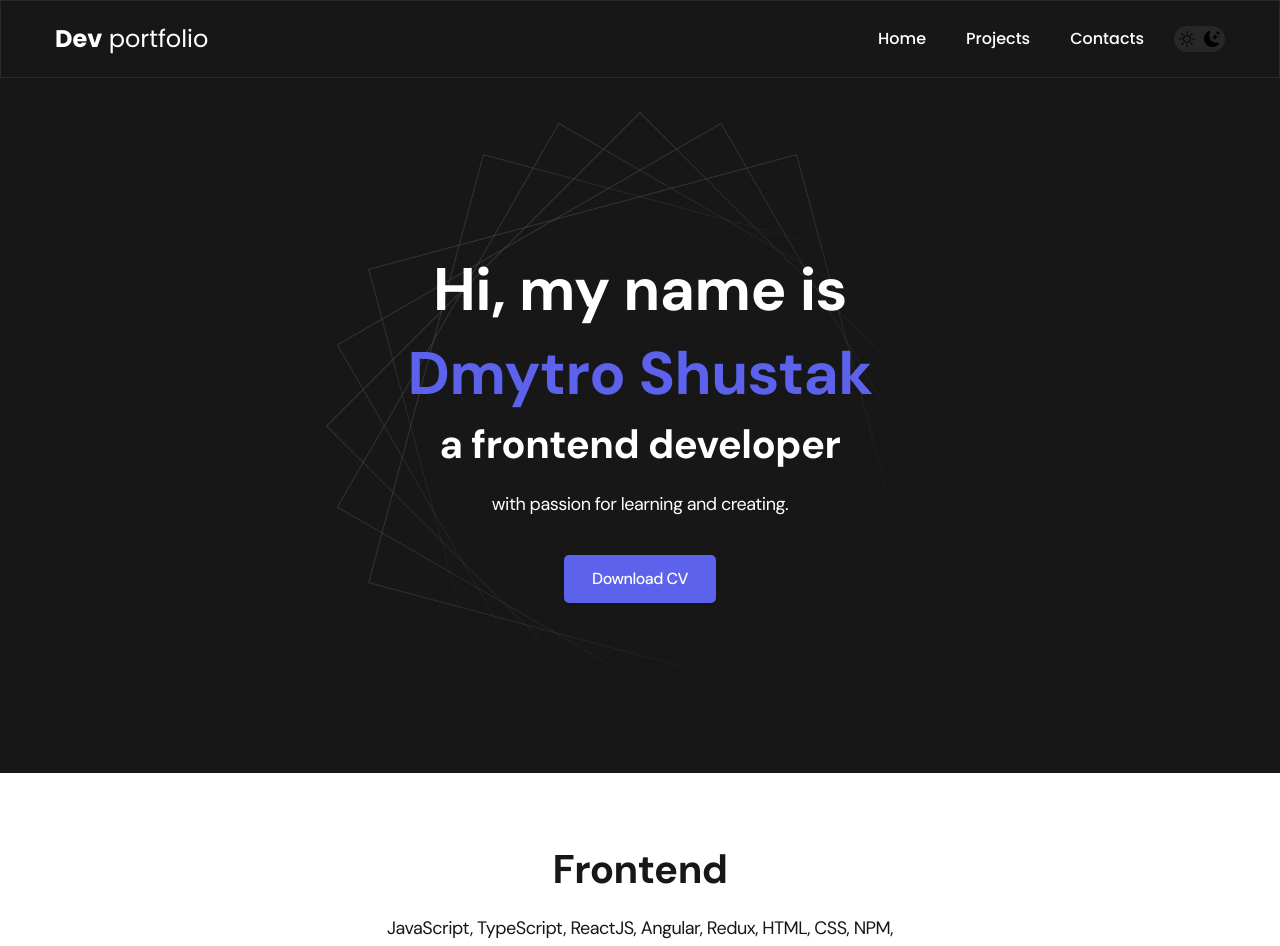
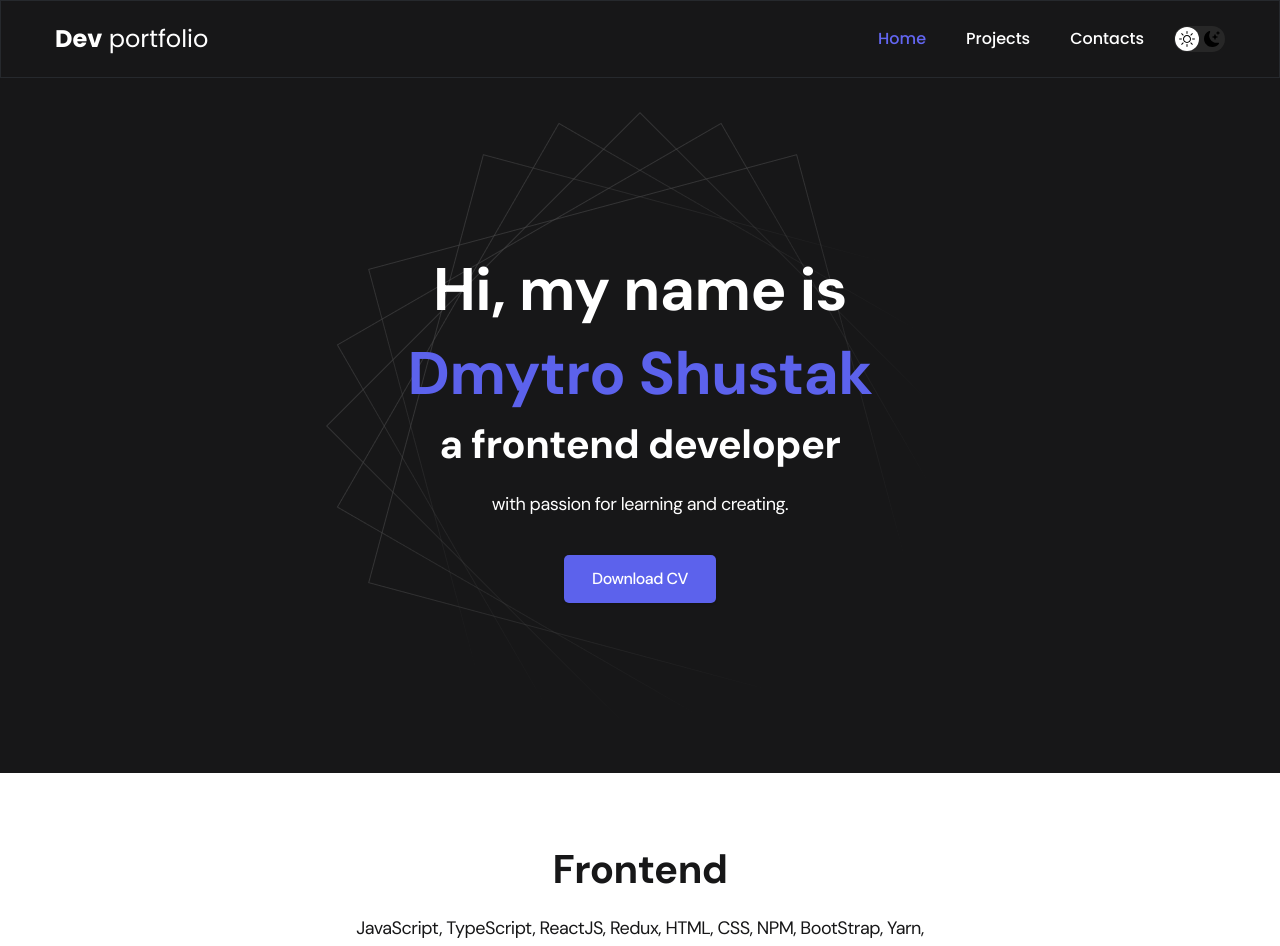
Before and after one commit to Densdix/portfolio-react, a React (Create React App) app: page / in a window 1280 px wide. Shown: the top 946 px of the page. Built offline with nearby package versions, Linux system fonts and the light colour scheme; no server answers.

Commit message:
added darkTheme

```diff
--- a/src/components/Home/Home.tsx
+++ b/src/components/Home/Home.tsx
@@ -26,11 +26,11 @@ const Home = () => {
                     <ul className="my-0 mx-auto max-w-[570px] flex flex-col items-center gap-y-[40px] max-sm:gap-y-[20px] text-center">
                         <li className="text-[18px] max-sm:text-[16px] leading-[1.5]">
                             <h2 className="mb-[20px] text-[40px] font-bold leading-[1.3] max-sm:mb-[10px] max-sm:text-[30px]">Frontend</h2>
-                            <p className='mt-[0.5em]'>JavaScript, TypeScript, ReactJS, Angular, Redux, HTML, CSS, NPM, BootStrap, MaterialUI, Yarn, TailwindCSS, StyledComponents</p>
+                            <p className='mt-[0.5em]'>JavaScript, TypeScript, ReactJS, Redux, HTML, CSS, NPM, BootStrap, Yarn, TailwindCSS</p>
                         </li>
                         <li className="text-[18px] max-sm:text-[16px] leading-[1.5]">
                             <h2 className="mb-[20px] text-[40px] font-bold leading-[1.3] max-sm:mb-[10px] max-sm:text-[30px]">Backend</h2>
-                            <p className='mt-[0.5em]'>NodeJS, MySQL, MongoDB, PHP, Laravel</p>
+                            <p className='mt-[0.5em]'>NodeJS, ExpressJS, MySQL, PostgreSQL, Sequelize</p>
                         </li>
                     </ul>
 
--- a/src/components/Projects/Projects.tsx
+++ b/src/components/Projects/Projects.tsx
@@ -45,7 +45,7 @@ const ProjectsItemCard: React.FC<IProjectsItemCard> = ({ img, title }) => {
 const ProjectsItemCard2: React.FC<IProjectsItemCard> = ({ img, title, tags, demoLink, githubLink }) => {
   return (
     <>
-      <li className="max-w-[370px] bg-[var(--project-card-bg)] shadow-[var(--box-shadow)] rounded-[10px]">
+      <li className="max-w-[370px] shadow-[var(--box-shadow)] rounded-[10px]">
 
           <div className="flex flex-col justify-center items-center">
             <div className="!z-5 relative flex flex-col rounded-[20px] border border-gray-200 bg-white shadow-lg w-full !p-4 3xl:p-![18px] undefined">
--- a/src/components/common/Footer.tsx
+++ b/src/components/common/Footer.tsx
@@ -11,8 +11,8 @@ const Footer = () => {
                 <div className="max-w-[1200px] my-0 mx-auto p-0 px-[15px]">
                     <div className="flex flex-col items-center gap-y-[27px] max-sm:gap-y-[20px]">
                         <ul className="flex gap-x-[30px] max-sm:gap-x-[20px] items-center">
-                            <li className="max-sm:w-[28px]"><a href="#"><img src={gitHubImg} alt="Link" /></a></li>
-                            <li className="max-sm:w-[28px]"><a href="#"><img src={telegramImg} alt="Link" /></a></li>
+                            <li className="max-sm:w-[28px]"><a target='_blank' href="https://github.com/Densdix/"><img src={gitHubImg} alt="Link" /></a></li>
+                            {/* <li className="max-sm:w-[28px]"><a href="#"><img src={telegramImg} alt="Link" /></a></li> */}
                         </ul>
                         <div className="text-[16px]">
                             <p className='mt-[0.5em]'>© {currYear}<span className='font-semibold'> shustak.pp.ua</span> </p>
--- /dev/null
+++ b/src/components/common/Navbar.module.css
@@ -0,0 +1,42 @@
+/* Dark mode btn */
+
+.dark-mode-btn {
+	order: 9;
+
+	position: relative;
+	display: flex;
+	justify-content: space-between;
+
+	width: 51px;
+	height: 26px;
+	padding: 5px;
+
+	border-radius: 50px;
+	background-color: #272727;
+}
+
+.dark-mode-btn::before {
+	content: '';
+
+	position: absolute;
+	top: 1px;
+	left: 1px;
+
+	display: block;
+	width: 24px;
+	height: 24px;
+
+	border-radius: 50%;
+	background-color: #fff;
+
+	transition: left 0.2s ease-in;
+}
+
+.dark-mode-btn--active::before {
+	left: 26px;
+}
+
+.dark-mode-btn__icon {
+	position: relative;
+	z-index: 9;
+}
--- a/src/components/common/Navbar.tsx
+++ b/src/components/common/Navbar.tsx
@@ -1,9 +1,30 @@
-import React from 'react'
+import React, { useEffect, useRef, useState } from 'react'
 import sunImg from './../../assets/theme/sun.svg'
 import moonImg from './../../assets/theme/moon.svg'
 import { NavLink } from 'react-router-dom'
+import s from './Navbar.module.css'
 
 const Navbar = () => {
+
+    const [darkMode, setDarkMode] = useState('light')
+    const btnRef = useRef<HTMLButtonElement>(null)
+    useEffect(() => {
+      if(darkMode === 'dark'){
+        document.body.classList.add('dark')
+        btnRef.current?.classList.add(s['dark-mode-btn--active'])
+      }else{
+        document.body.classList.remove('dark')
+        btnRef.current?.classList.remove(s['dark-mode-btn--active'])
+      }
+    }, [darkMode])
+
+
+    const toggleDarkMode = () => {
+        setDarkMode((currentValue) => {
+            return currentValue === 'light' ? 'dark' : 'light'
+        })
+    }
+
     return (
         <>
             <nav className="py-[20px] px-0 bg-[var(--nav-bg)] border border-solid border-[var(--nav-border)] tracking-normal">
@@ -11,15 +32,15 @@ const Navbar = () => {
                     <div className="flex justify-end max-sm:justify-between items-center gap-x-[30px] gap-y-[20px] flex-wrap font-poppins">
                     <NavLink to="/" className="mr-auto text-[var(--nav-text)] text-[24px] font-poppins"><strong>Dev</strong> portfolio</NavLink>
 
-                        <button className="relative flex justify-between w-[51px] h-[26px] p-[5px] rounded-full order-9 max-sm:order-none bg-[#272727]">
-                            <img src={sunImg} alt="Light mode" className="relative z-[9]" />
-                            <img src={moonImg} alt="Dark mode" className="relative z-[9]" />
+                        <button ref={btnRef} onClick={toggleDarkMode} className={s['dark-mode-btn']}>
+                            <img src={sunImg} alt="Light mode" className={s['dark-mode-btn__icon']} />
+                            <img src={moonImg} alt="Dark mode" className={s['dark-mode-btn__icon']} />
                         </button>
 
                         <ul className="flex flex-wrap gap-y-[10px] gap-x-[40px] items-center text-[16px] font-medium">
-                            <li className="nav-list__item"><NavLink to='/' className="text-[var(--nav-text)] transition nav-list__link--active">Home</NavLink></li>
-                            <li className="nav-list__item"><NavLink to="/projects" className="text-[var(--nav-text)] transition">Projects</NavLink></li>
-                            <li className="nav-list__item"><NavLink to="/contacts" className="text-[var(--nav-text)] transition">Contacts</NavLink></li>
+                            <li><NavLink to='/' className={({isActive}) => isActive ? 'text-indigo-500' : 'text-[var(--nav-text)]'}>Home</NavLink></li>
+                            <li><NavLink to="/projects" className={({isActive}) => isActive ? 'text-indigo-500' : 'text-[var(--nav-text)]'}>Projects</NavLink></li>
+                            <li><NavLink to="/contacts" className={({isActive}) => isActive ? 'text-indigo-500' : 'text-[var(--nav-text)]'}>Contacts</NavLink></li>
                         </ul>
                     </div>
                 </div>
```
